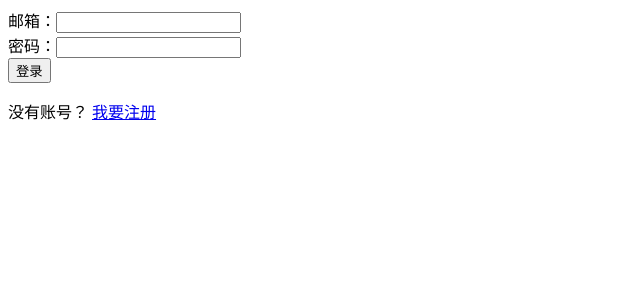
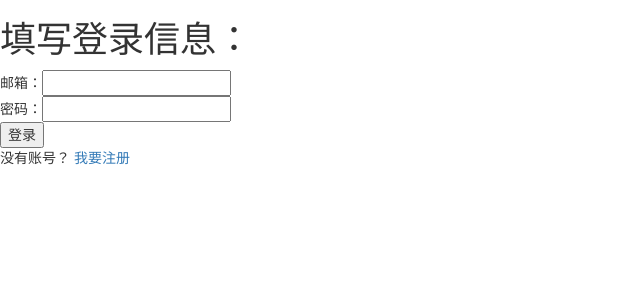
Before and after one commit to halixaoqiu/bookmarkphp, a PHP site: page /login.php in a window 1280 px wide. Shown: the top 300 px of the page, without its empty margins (0-640 px from the left). Run offline with PHP 8.4, Linux system fonts and the light colour scheme; some libraries are stand-ins or nearby versions.

Commit message:
引入bootstrap

```diff
--- a/login.php
+++ b/login.php
@@ -24,12 +24,17 @@
 	}
 ?>
 
+<!DOCTYPE html>
 <html>
 	<head>
 		<meta http-equiv="Content-Type" content="text/html; charset=UTF-8"/>
 		<title>用户登录</title>
+	   	<link href="http://cdn.bootcss.com/bootstrap/3.2.0/css/bootstrap.min.css" rel="stylesheet">
+   		<script src="http://cdn.bootcss.com/jquery/2.1.1/jquery.min.js"></script>
+   		<script src="http://cdn.bootcss.com/bootstrap/3.2.0/js/bootstrap.min.js"></script>
 	</head>
 	<body>
+		<h1>填写登录信息：</h1>
 		<form action="login.php" method="post">
 			邮箱：<input type="text" name="email"><br>
 			密码：<input type="password" name="password"><br>
```
